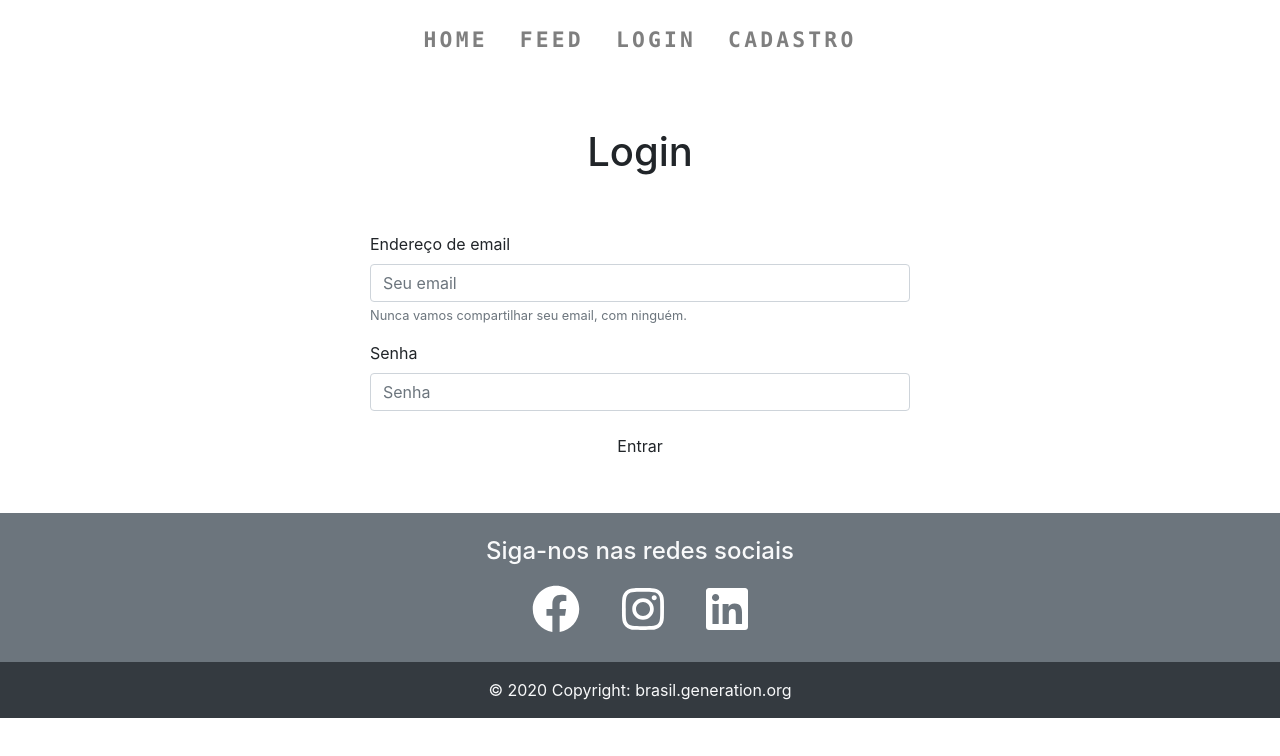
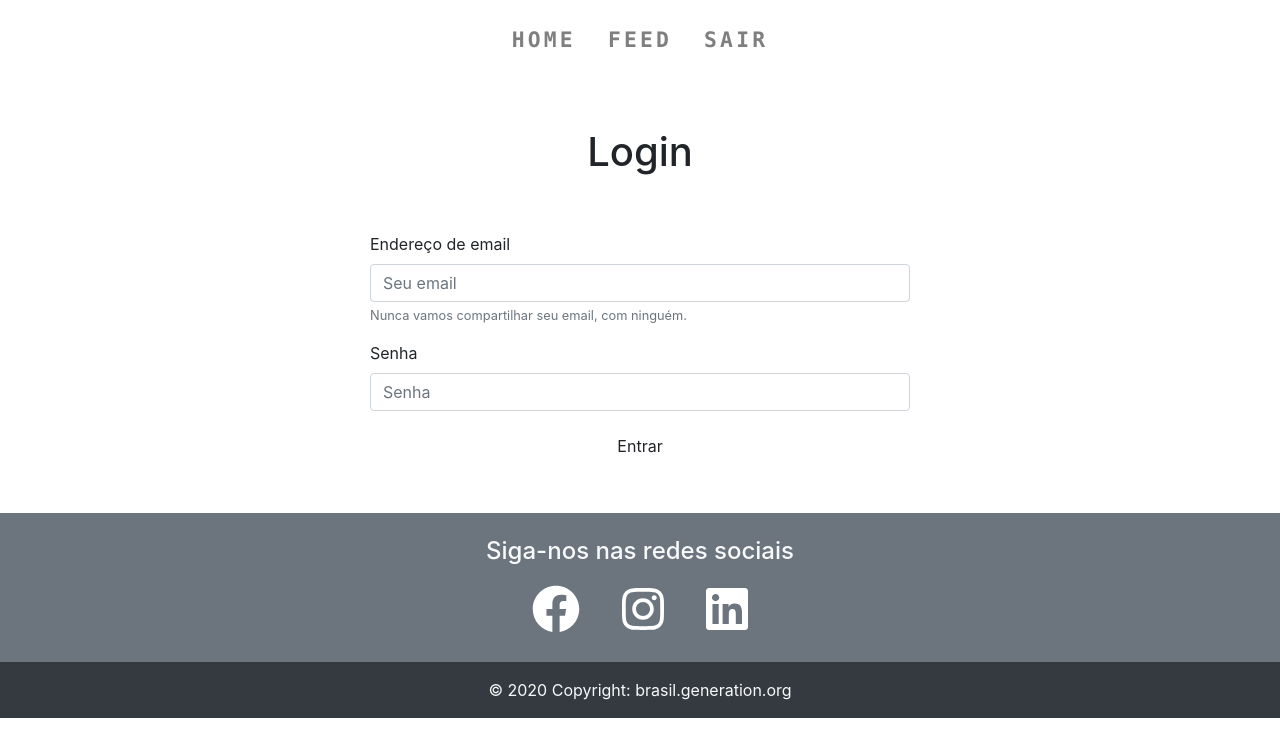
Before and after one commit to ClaudiaYapuchura/blogPessoal-GenerationBrasil, an Angular app in the folder blogPessoal/: page /login in a window 1280 px wide. Shown: the top 756 px of the page. Built offline with nearby package versions, Linux system fonts and the light colour scheme; sample sign-in values are in the browser's storage.

Commit message:
Adicionar diretiva ngIf

```diff
--- a/blogPessoal/src/app/navbar/navbar.component.css
+++ b/blogPessoal/src/app/navbar/navbar.component.css
@@ -2,3 +2,7 @@
     letter-spacing: .2rem;
     font-size: 16pt;
 }
+
+a {
+    cursor: pointer;
+}
--- a/blogPessoal/src/app/navbar/navbar.component.html
+++ b/blogPessoal/src/app/navbar/navbar.component.html
@@ -13,12 +13,25 @@
                 <li class="nav-item">
                     <a class="nav-link texto text-monospace text-uppercase font-weight-bold p-3" routerLink='/feed' >Feed</a>
                 </li>
+
+                <div *ngIf='auth.btnLogin()'>
                     <li class="nav-item">
                         <a class="nav-link texto text-monospace text-uppercase font-weight-bold p-3" routerLink='/login' >Login</a>
                     </li>
+                </div>
+
+                <div *ngIf='auth.btnLogin()'>
                     <li class="nav-item">
                         <a class="nav-link texto text-monospace text-uppercase font-weight-bold p-3" routerLink='/cadastro' >Cadastro</a>
                     </li>
+                </div>
+
+                <div *ngIf='auth.btnSair()'>
+                    <li class="nav-item">
+                        <a class="nav-link texto text-monospace text-uppercase font-weight-bold p-3" (click)='sair()'>Sair</a>
+                    </li>
+                </div>
+
             </ul>
         </div>
     </nav>
--- a/blogPessoal/src/app/navbar/navbar.component.ts
+++ b/blogPessoal/src/app/navbar/navbar.component.ts
@@ -1,4 +1,6 @@
 import { Component, OnInit } from '@angular/core';
+import { Router } from '@angular/router';
+import { AuthService } from '../service/auth.service';
 
 @Component({
   selector: 'app-navbar',
@@ -7,9 +9,17 @@ import { Component, OnInit } from '@angular/core';
 })
 export class NavbarComponent implements OnInit {
 
-  constructor() { }
+  constructor(
+    private router: Router,
+    public auth: AuthService
+  ) { }
 
   ngOnInit(): void {
   }
 
+  sair() {
+    this.router.navigate(['/login'])
+    localStorage.clear()
+  }
+
 }
--- a/blogPessoal/src/app/service/auth.service.ts
+++ b/blogPessoal/src/app/service/auth.service.ts
@@ -17,4 +17,24 @@ export class AuthService {
   cadastrar(user: User) {
     return this.http.post('http://localhost:9000/usuarios/cadastrar', user)
   }
+
+  btnSair() {
+    let ok = false
+    let token = localStorage.getItem('token')
+
+    if (token != null) {
+      ok = true
+    }
+    return ok
+  }
+
+  btnLogin() {
+    let ok =  false
+    let token = localStorage.getItem('token')
+
+    if (token == null) {
+      ok = true
+    }
+    return ok
+  }
 }
```
Lines whose indentation alone changed are shown as unchanged.
